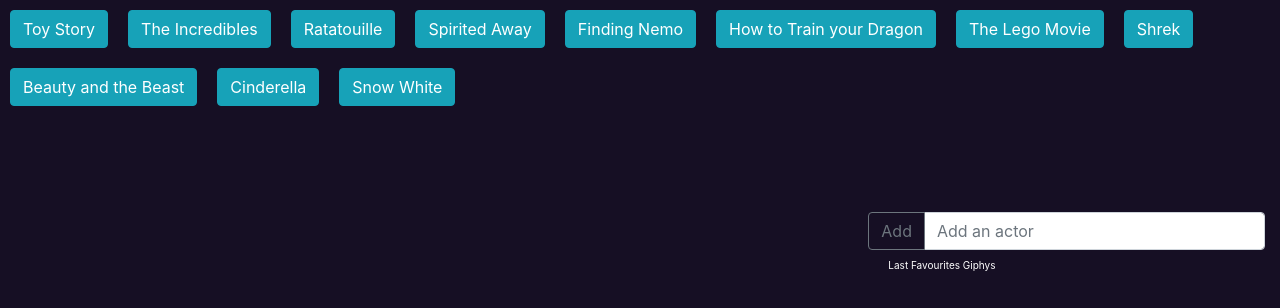
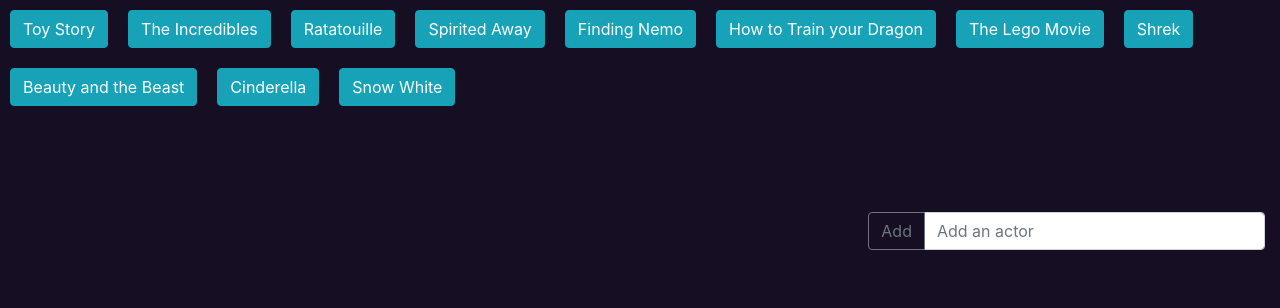
Before and after one commit to rizwanr/GifTastic, a plain HTML site: page index.html in a window 1280 px wide. Drawn offline with nearby package versions, Linux system fonts and the light colour scheme.

Commit message:
remove p tag in index.html

```diff
--- a/index.html
+++ b/index.html
@@ -48,9 +48,7 @@
             aria-describedby="basic-addon1"
           />
         </div>
-        <div class=" col-sm-4 favourites-section">
-          <p>Last Favourites Giphys</p>
-        </div>
+        <div class=" col-sm-4 favourites-section"></div>
       </div>
     </div>
     <script src="https://cdnjs.cloudflare.com/ajax/libs/jquery/3.2.1/jquery.min.js"></script>
```
